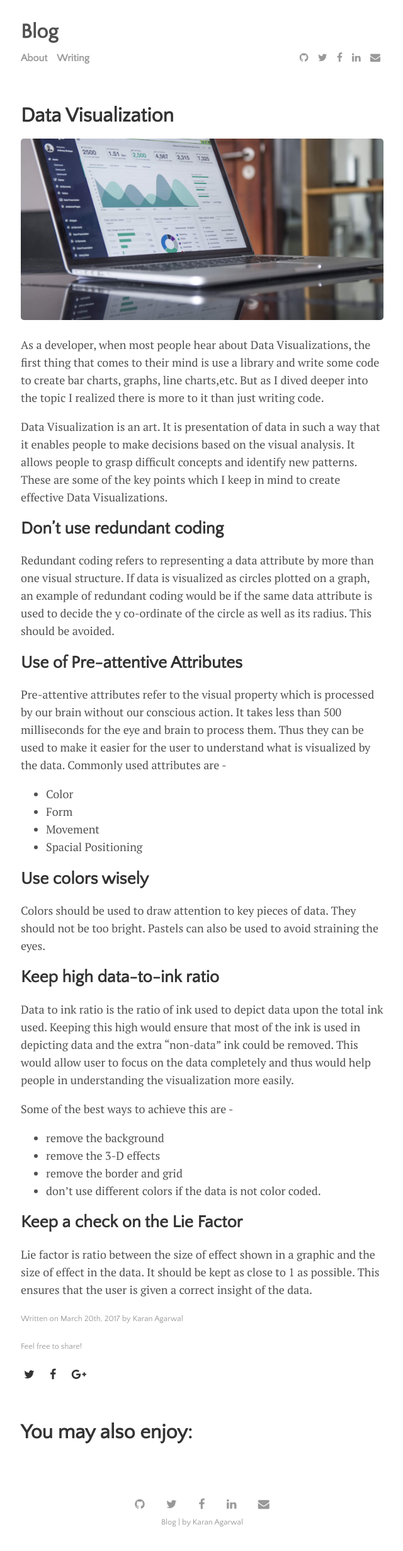
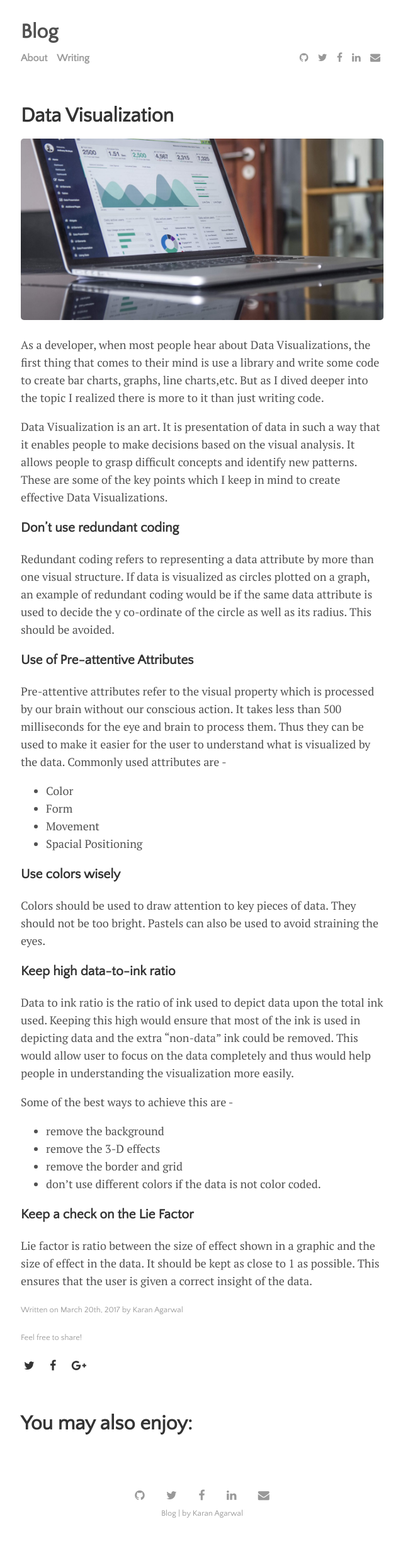
Before and after one commit to karanagarwal17/blog, a Jekyll site: the page built from _posts/2017-03-20-data-visualization.md, in a window 1280 px wide. Shown: the whole page at 63% size, without its empty margins (319-959 px from the left). Built offline with Jekyll 4.4.1, drawn with Linux system fonts in a browser that asks for light colours; nearby versions of some CDN libraries.

Commit message:
final update to the data visualization blog

```diff
--- a/_posts/2017-03-20-data-visualization.md
+++ b/_posts/2017-03-20-data-visualization.md
@@ -14,11 +14,11 @@ As a developer, when most people hear about Data Visualizations, the first thing
 
 Data Visualization is an art. It is presentation of data in such a way that it enables people to make decisions based on the visual analysis. It allows people to grasp difficult concepts and identify new patterns. These are some of the key points which I keep in mind to create effective Data Visualizations.
 
-## Don't use redundant coding
+### Don't use redundant coding
 
 Redundant coding refers to representing a data attribute by more than one visual structure. If data is visualized as circles plotted on a graph, an example of redundant coding would be if the same data attribute is used to decide the y co-ordinate of the circle as well as its radius. This should be avoided.
 
-## Use of Pre-attentive Attributes
+### Use of Pre-attentive Attributes
 
 Pre-attentive attributes refer to the visual property which is processed by our brain without our conscious action. It takes less than 500 milliseconds for the eye and brain to process them. Thus they can be used to make it easier for the user to understand what is visualized by the data. Commonly used attributes are -
 + Color
@@ -26,10 +26,10 @@ Pre-attentive attributes refer to the visual property which is processed by our
 + Movement
 + Spacial Positioning
 
-## Use colors wisely
+### Use colors wisely
 Colors should be used to draw attention to key pieces of data. They should not be too bright. Pastels can also be used to avoid straining the eyes.
 
-## Keep high data-to-ink ratio
+### Keep high data-to-ink ratio
 
 Data to ink ratio is the ratio of ink used to depict data upon the total ink used. Keeping this high would ensure that most of the ink is used in depicting data and the extra "non-data" ink could be removed. This would allow user to focus on the data completely and thus would help people in understanding the visualization more easily.
 
@@ -39,6 +39,6 @@ Some of the best ways to achieve this are -
 + remove the border and grid
 + don't use different colors if the data is not color coded.
 
-## Keep a check on the Lie Factor
+### Keep a check on the Lie Factor
 
 Lie factor is ratio between the size of effect shown in a graphic and the size of effect in the data. It should be kept as close to 1 as possible. This ensures that the user is given a correct insight of the data.
```
